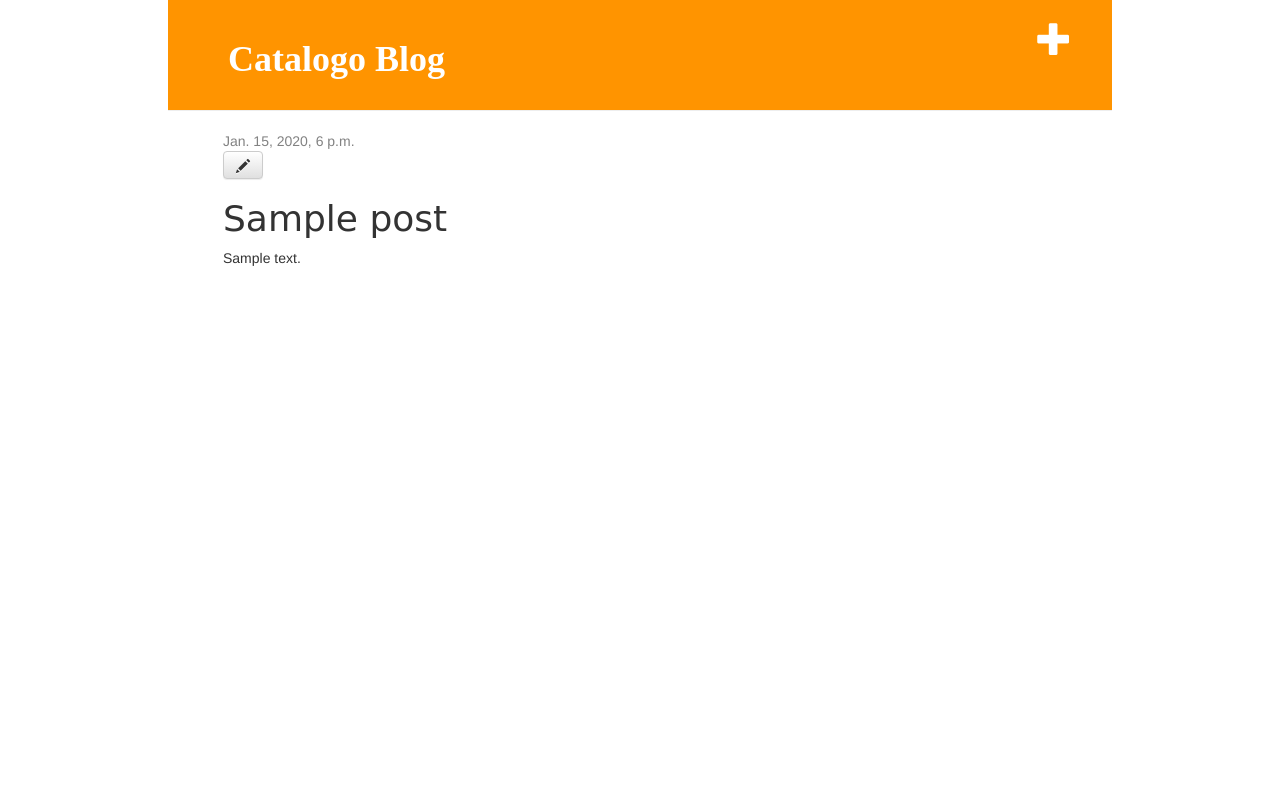
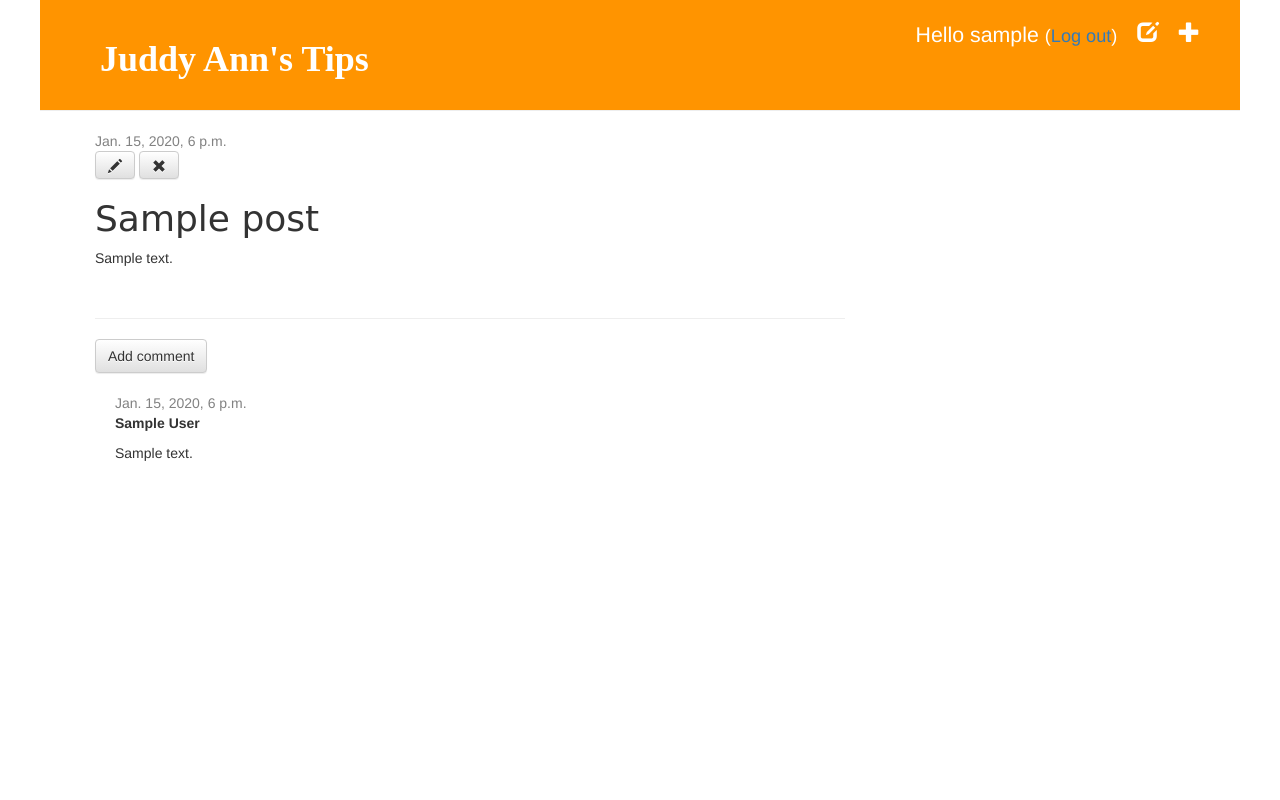
Before and after one commit to alistairich/my-first-blog, a Django app: page /post/1/ in a window 1280 px wide; the page is wider, and only the part inside the window is pictured. Run offline with Django 3.2, Linux system fonts and the light colour scheme; a user stored in the database is signed in; tables that the repository leaves empty hold one stand-in row (values such as "Sample post"); some libraries are stand-ins or nearby versions.

Commit message:
Added views to create/comment blog post inside the site.

```diff
--- a/blog/models.py
+++ b/blog/models.py
@@ -14,3 +14,20 @@ class Post(models.Model):
 
 	def __str__(self):
 		return self.title
+
+class Comment(models.Model):
+    post = models.ForeignKey('blog.Post', related_name='comments')
+    author = models.CharField(max_length=200)
+    text = models.TextField()
+    created_date = models.DateTimeField(default=timezone.now)
+    approved_comment = models.BooleanField(default=False)
+
+    def approve(self):
+        self.approved_comment = True
+        self.save()
+
+    def __str__(self):
+        return self.text
+
+    def approved_comments(self):
+    	return self.comments.filter(approved_comment=True)
--- a/blog/static/css/blog.css
+++ b/blog/static/css/blog.css
@@ -1,12 +1,12 @@
 h1 a{
 	color: #ffffff;
-	font-family: "Times New Roman", Georgia, Serif;
+	font-family: "Lobster";
 	font-weight: bold;
 }
 
 body {
-	padding-left: 168px;
-	padding-right: 168px;
+	padding-left: 40px;
+	padding-right: 40px;
 }
 
 .page-header{
@@ -17,7 +17,7 @@ body {
 
 .page-header h1, .page-header h1 a, .page-header h1 a:visited, .page-header h1 a: active {
 	color: #ffffff;
-	font-size: 36pt;
+	font-size: 20pt;
 	text-decoration: none;
 }
 
@@ -42,7 +42,7 @@ h1, h2, h3, h4{
 .top-menu, .top-menu:hover, .top-menu:visited {
     color: #ffffff;
     float: right;
-    font-size: 26pt;
+    font-size: 16pt;
     margin-right: 20px;
 }
 
@@ -52,6 +52,10 @@ h1, h2, h3, h4{
 
 .post h1 a, .post h1 a:visited {
     color: #000000;
-    font-size: 20
+    font-size: 30
 
 }
+
+.comment {
+    margin: 20px 0px 20px 20px;
+}
--- a/blog/templates/blog/base.html
+++ b/blog/templates/blog/base.html
@@ -1,8 +1,7 @@
-
 {% load staticfiles %}
 <html>
     <head>
-        <title>Catalogo Blog</title>
+        <title>Archie Catalogo</title>
         <link rel="stylesheet" href="//maxcdn.bootstrapcdn.com/bootstrap/3.2.0/css/bootstrap.min.css">
         <link rel="stylesheet" href="//maxcdn.bootstrapcdn.com/bootstrap/3.2.0/css/bootstrap-theme.min.css">
         <link rel="stylesheet" href="{% static 'css/blog.css' %}">
@@ -12,8 +11,12 @@
         <div class="page-header">
             {% if user.is_authenticated %}
                 <a href="{% url 'post_new' %}" class="top-menu"><span class="glyphicon glyphicon-plus"></span></a>
+                <a href="{% url 'post_draft_list' %}" class="top-menu"><span class="glyphicon glyphicon-edit"></span></a>
+                <p class="top-menu">Hello {{ user.username }} <small>(<a href="{% url 'logout' %}">Log out</a>)</small></p>
+            {% else %}
+                <a href="{% url 'login' %}" class="top-menu"><span class="glyphicon glyphicon-lock"></span></a>
             {% endif %}
-            <h1><a href="/">Catalogo Blog</a></h1>
+            <h1><a href="/">Juddy Ann's Tips</a></h1>
         </div>
         <div class="content container">
             <div class="row">
--- a/blog/templates/blog/post_detail.html
+++ b/blog/templates/blog/post_detail.html
@@ -6,11 +6,34 @@
             <div class="date">
                 {{ post.published_date }}
             </div>
+        {% else %}
+            <a class="btn btn-default" href="{% url 'post_publish' pk=post.pk %}">Publish</a>
         {% endif %}
         {% if user.is_authenticated %}
-        <a class="btn btn-default" href="{% url 'post_edit' pk=post.pk %}"><span class="glyphicon glyphicon-pencil"></span></a>
+            <a class="btn btn-default" href="{% url 'post_edit' pk=post.pk %}"><span class="glyphicon glyphicon-pencil"></span></a>
+            <a class="btn btn-default" href="{% url 'post_remove' pk=post.pk %}"><span class="glyphicon glyphicon-remove"></span></a>
         {% endif %}
         <h1>{{ post.title }}</h1>
         <p>{{ post.text|linebreaksbr }}</p>
     </div>
+    <hr>
+    <a class="btn btn-default" href="{% url 'add_comment_to_post' pk=post.pk %}">Add comment</a>
+    {% for comment in post.comments.all %}
+        {% if user.is_authenticated or comment.approved_comment %}
+        <div class="comment">
+            <div class="date">
+                {{ comment.created_date }}
+                {% if not comment.approved_comment %}
+                    <a class="btn btn-default" href="{% url 'comment_remove' pk=comment.pk %}"><span class="glyphicon glyphicon-remove"></span></a>
+                    <a class="btn btn-default" href="{% url 'comment_approve' pk=comment.pk %}"><span class="glyphicon glyphicon-ok"></span></a>
+                {% endif %}
+            </div>
+            <strong>{{ comment.author }}</strong>
+            <p>{{ comment.text|linebreaks }}</p>
+        </div>
+        {% endif %}
+    {% empty %}
+        <p>No comments here yet :(</p>
+    {% endfor %}
+
 {% endblock %}
--- a/blog/templates/blog/post_list.html
+++ b/blog/templates/blog/post_list.html
@@ -9,6 +9,7 @@
             </div>
             <h1><a href="{% url 'post_detail' pk=post.pk %}">{{ post.title }}</a></h1>
             <p>{{ post.text|linebreaksbr }}</p>
+            <a href="{% url 'post_detail' pk=post.pk %}">Comments: {{ post.approved_comments.count }}</a>
         </div>
     {% endfor %}
 {% endblock content %}
--- a/blog/urls.py
+++ b/blog/urls.py
@@ -1,4 +1,4 @@
-from django.conf.urls import url
+from django.conf.urls import include, url
 from . import views
 
 urlpatterns = [
@@ -6,4 +6,10 @@ urlpatterns = [
 	url(r'^post/(?P<pk>\d+)/$', views.post_detail, name='post_detail'),
 	url(r'^post/new/$', views.post_new, name='post_new'),
 	url(r'^post/(?P<pk>\d+)/edit/$', views.post_edit, name='post_edit'),
+	url(r'^drafts/$', views.post_draft_list, name='post_draft_list'),
+	url(r'^post/(?P<pk>\d+)/publish/$', views.post_publish, name='post_publish'),
+	url(r'^post/(?P<pk>\d+)/remove/$', views.post_remove, name='post_remove'),
+	url(r'^post/(?P<pk>\d+)/comment/$', views.add_comment_to_post, name='add_comment_to_post'),
+	url(r'^comment/(?P<pk>\d+)/approve/$', views.comment_approve, name='comment_approve'),
+	url(r'^comment/(?P<pk>\d+)/remove/$', views.comment_remove, name='comment_remove'),
 ]
--- a/blog/views.py
+++ b/blog/views.py
@@ -1,8 +1,9 @@
 from django.shortcuts import render, get_object_or_404
+from django.contrib.auth.decorators import login_required
 from django.shortcuts import redirect
 from django.utils import timezone
-from .models import Post
-from .forms import PostForm
+from .models import Post, Comment
+from .forms import PostForm, CommentForm
 
 def post_list(request):
 	posts = Post.objects.filter(published_date__lte=timezone.now()).order_by('published_date')
@@ -12,6 +13,7 @@ def post_detail(request, pk):
 	post = get_object_or_404(Post, pk=pk)
 	return render(request, 'blog/post_detail.html', {'post': post})
 
+@login_required
 def post_new(request):
 	if request.method == "POST":
 		form = PostForm(request.POST)
@@ -32,10 +34,53 @@ def post_edit(request, pk):
 		if form.is_valid():
 			post = form.save(commit=False)
 			post.author = request.user
-			post.published_date = timezone.now()
 			post.save()
 			return redirect('post_detail', pk=post.pk)
 	else:
 		form = PostForm(instance=post)
 
 	return render(request, 'blog/post_edit.html', {'form': form})
+
+def post_draft_list(request):
+    posts = Post.objects.filter(published_date__isnull=True).order_by('created_date')
+    return render(request, 'blog/post_draft_list.html', {'posts': posts})
+
+
+def post_publish(request, pk):
+    post = get_object_or_404(Post, pk=pk)
+    post.publish()
+    return redirect('post_detail', pk=pk)
+
+def publish(self):
+    self.published_date = timezone.now()
+    self.save()
+
+def post_remove(request, pk):
+    post = get_object_or_404(Post, pk=pk)
+    post.delete()
+    return redirect('post_list')
+
+def add_comment_to_post(request, pk):
+    post = get_object_or_404(Post, pk=pk)
+    if request.method == "POST":
+        form = CommentForm(request.POST)
+        if form.is_valid():
+            comment = form.save(commit=False)
+            comment.post = post
+            comment.save()
+            return redirect('post_detail', pk=post.pk)
+    else:
+        form = CommentForm()
+    return render(request, 'blog/add_comment_to_post.html', {'form': form})
+
+@login_required
+def comment_approve(request, pk):
+    comment = get_object_or_404(Comment, pk=pk)
+    comment.approve()
+    return redirect('post_detail', pk=comment.post.pk)
+
+@login_required
+def comment_remove(request, pk):
+    comment = get_object_or_404(Comment, pk=pk)
+    comment.delete()
+    return redirect('post_detail', pk=comment.post.pk)
--- a/mysite/settings.py
+++ b/mysite/settings.py
@@ -24,6 +24,8 @@ SECRET_KEY = 'gxtg^a(wv0tdzlpn!9esu2#alkg1u-788o2s7y(grmg_@&#kyu'
 
 # SECURITY WARNING: don't run with debug turned on in production!
 DEBUG = True
+
+LOGIN_REDIRECT_URL = '/'
 
 ALLOWED_HOSTS = ['192.168.254.102', 'alistairich.pythonanywhere.com']
 
--- a/mysite/urls.py
+++ b/mysite/urls.py
@@ -16,7 +16,11 @@ Including another URLconf
 from django.conf.urls import include, url
 from django.contrib import admin
 
+from django.contrib.auth import views
+
 urlpatterns = [
     url(r'^admin/', admin.site.urls),
+    url(r'^accounts/login/$', views.login, name='login'),
+    url(r'^accounts/logout/$', views.logout, name='logout', kwargs={'next_page': '/'}),
     url(r'', include('blog.urls')),
 ]
```
Also changed, not shown: blog/forms.py (+7 -1 lines), blog/templates/blog/add_comment_to_post.html (added, +9 -0 lines), blog/templates/blog/post_draft_list.html (added, +11 -0 lines), blog/templates/registration/login.html (added, +24 -0 lines), blog/migrations/0002_comment.py (added).
